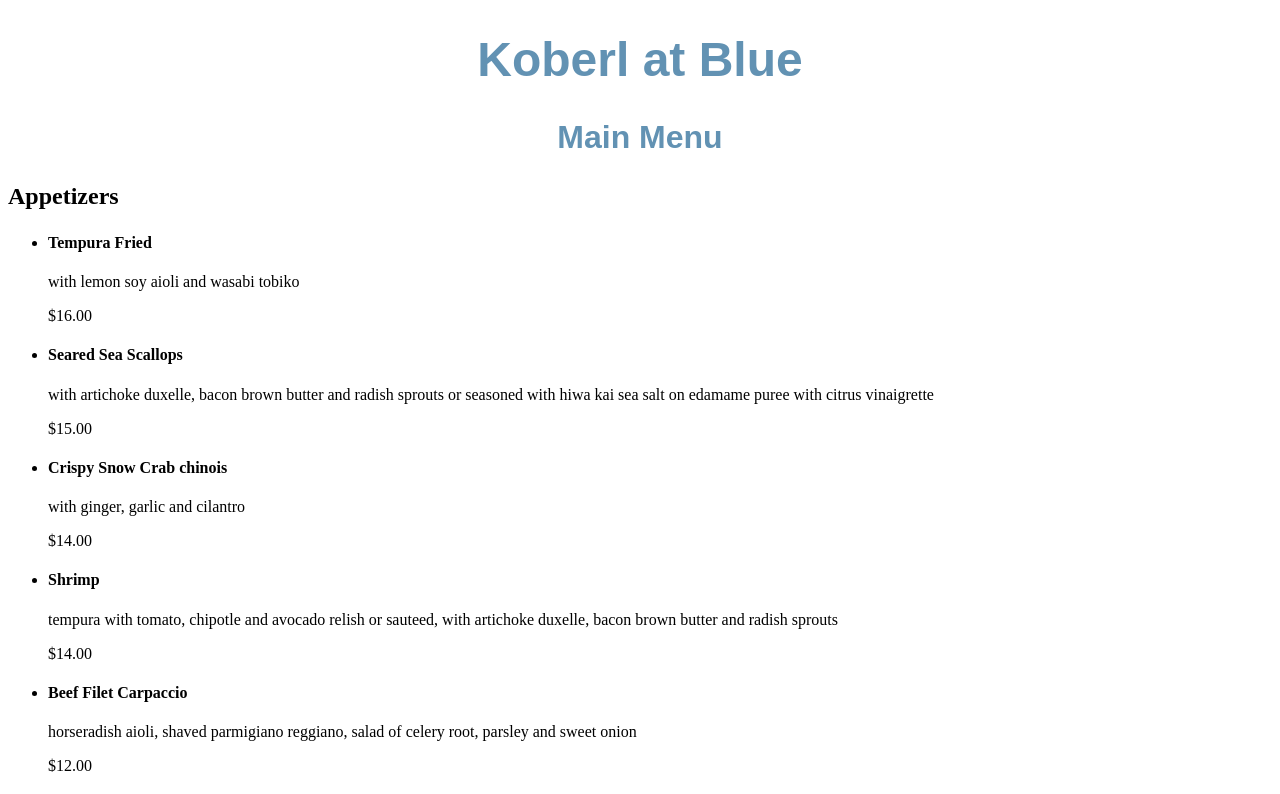
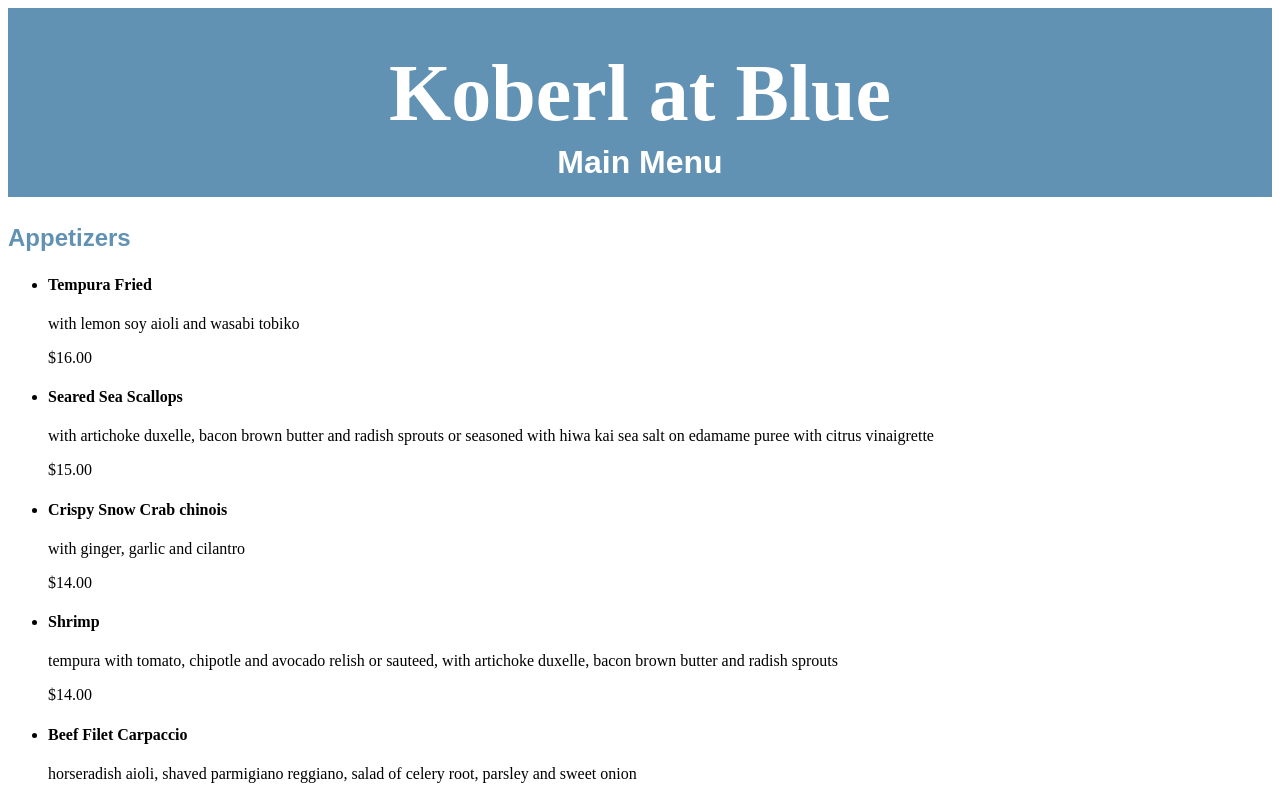
Before and after one commit to cczarny/cczarny.github.io, a plain HTML site: page grc338/restaurantmenu/index.html in a window 1280 px wide. Shown: the top 794 px of the page. Drawn offline with Linux system fonts and the light colour scheme.

Commit message:
Update style.css

```diff
--- a/grc338/restaurantmenu/style.css
+++ b/grc338/restaurantmenu/style.css
@@ -1,19 +1,29 @@
 h1 {
-    font-family: sans-serif;
-	font-size: 3em;
+    font-family: serif;
+	font-size: 5em;
+    background-color: #6292B3;
+    height: 80px;
     text-align: center;
-    color: #6292B3;
+    color: white;
+    margin-bottom: 0;
+    margin-top: 0;
+    padding-top: .5em;
+    padding-bottom: 0em;
 }
 
 h2 {
     font-family: sans-serif;
     font-size: 2em;
+    background-color: #6292B3;
     text-align: center;
-    color: #6292B3;
+    color: white;
+    margin-top: 0;
+    padding-top: .5em;
+    padding-bottom: .5em;
 }
 
 h3 {
-    font-family: serif;
+    font-family: sans-serif;
     font-size: 1.5em;
-    color: black;
+    color: #6292B3;
 }
```
